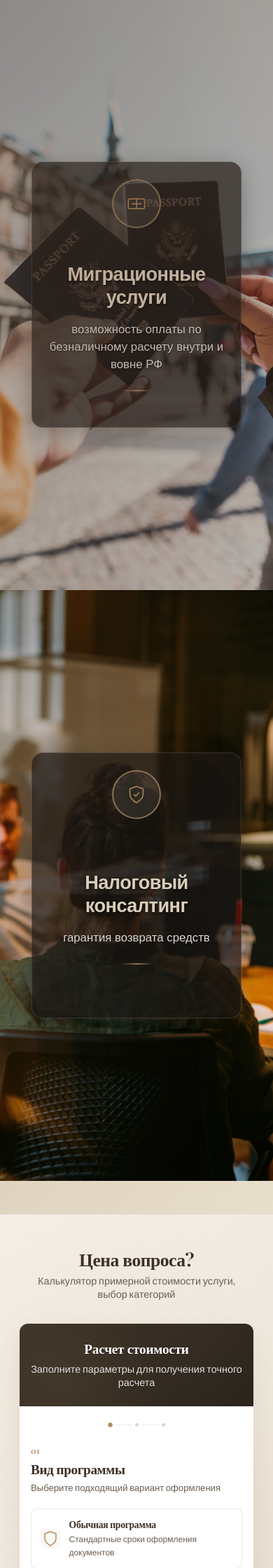
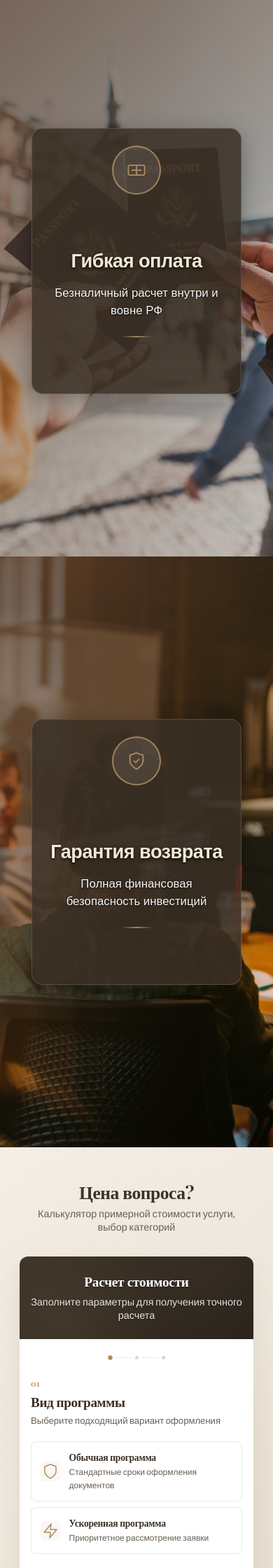
Before and after one commit to SoloveyIlya/smart-eu-solution, a PHP site: page / in a window 390 px wide. Shown: the part 4136-6376 px from the top of the page at 70% size. Run offline with PHP 8.4, Linux system fonts and the light colour scheme.

Commit message:
Improve advantages

```diff
--- a/index.html
+++ b/index.html
@@ -230,8 +230,8 @@
             </svg>
           </div>
           <div class="advantage-content">
-            <h3>Корпоративный сервис</h3>
-            <p>официальный договор на услуги</p>
+            <h3>Официальный договор</h3>
+            <p>Полная юридическая защита и прозрачность всех условий</p>
             <!-- ЗОЛОТОЙ РАЗДЕЛИТЕЛЬ -->
             <div class="advantage-divider"></div>
           </div>
@@ -255,8 +255,8 @@
             </svg>
           </div>
           <div class="advantage-content">
-            <h3>Миграционные услуги</h3>
-            <p>возможность оплаты по безналичному расчету внутри и вовне РФ</p>
+            <h3>Гибкая оплата</h3>
+            <p>Безналичный расчет внутри и вовне РФ</p>
             <!-- ЗОЛОТОЙ РАЗДЕЛИТЕЛЬ -->
             <div class="advantage-divider"></div>
           </div>
@@ -278,8 +278,8 @@
             </svg>
           </div>
           <div class="advantage-content">
-            <h3>Налоговый консалтинг</h3>
-            <p>гарантия возврата средств</p>
+            <h3>Гарантия возврата</h3>
+            <p>Полная финансовая безопасность инвестиций</p>
             <!-- ЗОЛОТОЙ РАЗДЕЛИТЕЛЬ -->
             <div class="advantage-divider"></div>
           </div>
--- a/style.css
+++ b/style.css
@@ -1022,7 +1022,6 @@ p, .text-body, .step-description, .challenge-content p, .advantage-content p, .o
   .problems-section,
   .challenges-section,
   .company-section,
-  .advantages-section,
   .calculator-section,
   .benefits-section,
   .criteria-section,
@@ -1168,7 +1167,6 @@ p, .text-body, .step-description, .challenge-content p, .advantage-content p, .o
   .problems-section,
   .challenges-section,
   .company-section,
-  .advantages-section,
   .calculator-section,
   .benefits-section,
   .criteria-section,
@@ -1760,25 +1758,6 @@ p, .text-body, .step-description, .challenge-content p, .advantage-content p, .o
   background: transparent;
 }
 
-/* ТЕМНЫЙ градиент для лучшей читаемости заголовка */
-.advantages-section::after {
-  content: '';
-  position: absolute;
-  top: 0;
-  left: 0;
-  width: 100%;
-  height: 100%;
-  background: linear-gradient(135deg,
-    rgba(100, 70, 50, 0.8),    /* Темный коричневый */
-    rgba(90, 60, 40, 0.6),     /* Более темный коричневый */
-    rgba(80, 50, 30, 0.4),     /* Еще темнее */
-    rgba(70, 40, 20, 0.2),     /* Очень темный */
-    rgba(60, 30, 10, 0.1)      /* Почти черный */
-  );
-  z-index: 2;
-  pointer-events: none;
-}
-
 /* Комбо блок - фон + карточка */
 .advantage-combo {
   position: absolute;
@@ -1821,15 +1800,33 @@ p, .text-body, .step-description, .challenge-content p, .advantage-content p, .o
 
 /* Индивидуальные фоны */
 .advantage-combo-1 .advantage-bg {
-  background-image: url('img/andrew-varnum-QMzs6erjVvk-unsplash.jpg');
+  background-image: linear-gradient(135deg,
+  rgba(100, 70, 50, 0.8),    /* Темный коричневый */
+  rgba(90, 60, 40, 0.6),     /* Более темный коричневый */
+  rgba(80, 50, 30, 0.4),     /* Еще темнее */
+  rgba(70, 40, 20, 0.2),     /* Очень темный */
+  rgba(60, 30, 10, 0.1)      /* Почти черный */
+  ), url('img/andrew-varnum-QMzs6erjVvk-unsplash.jpg');
 }
 
 .advantage-combo-2 .advantage-bg {
-  background-image: url('img/spencer-davis-0QcSnCM0aMc-unsplash.jpg');
+  background-image: linear-gradient(135deg,
+  rgba(100, 70, 50, 0.8),    /* Темный коричневый */
+  rgba(90, 60, 40, 0.6),     /* Более темный коричневый */
+  rgba(80, 50, 30, 0.4),     /* Еще темнее */
+  rgba(70, 40, 20, 0.2),     /* Очень темный */
+  rgba(60, 30, 10, 0.1)      /* Почти черный */
+  ), url('img/spencer-davis-0QcSnCM0aMc-unsplash.jpg');
 }
 
 .advantage-combo-3 .advantage-bg {
-  background-image: url('img/charlesdeluvio-rRWiVQzLm7k-unsplash.jpg');
+  background-image: linear-gradient(135deg,
+  rgba(100, 70, 50, 0.8),    /* Темный коричневый */
+  rgba(90, 60, 40, 0.6),     /* Более темный коричневый */
+  rgba(80, 50, 30, 0.4),     /* Еще темнее */
+  rgba(70, 40, 20, 0.2),     /* Очень темный */
+  rgba(60, 30, 10, 0.1)      /* Почти черный */
+  ), url('img/charlesdeluvio-rRWiVQzLm7k-unsplash.jpg');
   background-position: center right;
 }
 
@@ -1880,16 +1877,15 @@ p, .text-body, .step-description, .challenge-content p, .advantage-content p, .o
   height: 400px;
   display: flex;
   flex-direction: column;
-  background: rgba(20, 20, 20, 0.7);
+  background: rgba(58, 47, 37, 0.85);
   border: 1px solid rgba(255, 255, 255, 0.15);
   box-shadow: 0 8px 32px rgba(0, 0, 0, 0.3);
   backdrop-filter: none;
-  z-index: 3;
+  z-index: 10;
 }
 
 .advantage-card:hover {
   transform: translateY(-8px);
-  background: rgba(25, 25, 25, 0.8);
   box-shadow: 0 12px 40px rgba(0, 0, 0, 0.4);
   border-color: rgba(255, 255, 255, 0.2);
 }
@@ -1897,7 +1893,7 @@ p, .text-body, .step-description, .challenge-content p, .advantage-content p, .o
 /* Контент карточки */
 .advantage-card-content {
   position: relative;
-  z-index: 2;
+  z-index: 11;
   padding: var(--spacing-lg);
   display: flex;
   flex-direction: column;
@@ -1925,6 +1921,7 @@ p, .text-body, .step-description, .challenge-content p, .advantage-content p, .o
   overflow: hidden;
   flex-shrink: 0;
   position: relative;
+  z-index: 8;
   margin-bottom: var(--spacing-sm);
 }
 
@@ -1939,6 +1936,8 @@ p, .text-body, .step-description, .challenge-content p, .advantage-content p, .o
   height: 30px;
   transition: all 0.5s cubic-bezier(0.23, 1, 0.32, 1);
   color: rgba(188, 158, 109, 0.9);
+  position: relative;
+  z-index: 9;
 }
 
 .advantage-card:hover .advantage-icon svg {
@@ -1957,7 +1956,7 @@ p, .text-body, .step-description, .challenge-content p, .advantage-content p, .o
   justify-content: center;
   gap: var(--spacing-sm);
   position: relative;
-  z-index: 3;
+  z-index: 12;
   width: 100%;
 }
 
@@ -1969,6 +1968,8 @@ p, .text-body, .step-description, .challenge-content p, .advantage-content p, .o
   margin: 0;
   font-weight: 700;
   text-align: center;
+  position: relative;
+  z-index: 8;
   text-shadow: 0 2px 4px rgba(0, 0, 0, 0.8);
 }
 
@@ -1983,6 +1984,8 @@ p, .text-body, .step-description, .challenge-content p, .advantage-content p, .o
   color: rgba(255, 255, 255, 0.95);
   margin: 0;
   font-weight: 500;
+  position: relative;
+  z-index: 8;
   text-align: center;
   text-shadow: 0 1px 3px rgba(0, 0, 0, 0.7);
   max-height: none;
@@ -2006,6 +2009,7 @@ p, .text-body, .step-description, .challenge-content p, .advantage-content p, .o
     transparent 100%);
   margin: var(--spacing-sm) auto;
   position: relative;
+  z-index: 8;
   transition: all 0.5s cubic-bezier(0.23, 1, 0.32, 1);
 }
 
@@ -2031,7 +2035,8 @@ p, .text-body, .step-description, .challenge-content p, .advantage-content p, .o
     }
 
   /* Темный градиент для мобильной версии */
-  .advantages-section::after {
+  .advantages-section::before {
+    height: 100%;
     background: linear-gradient(135deg,
       rgba(100, 70, 50, 0.7),
       rgba(90, 60, 40, 0.5),
```
